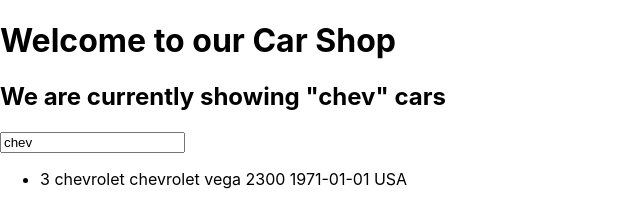
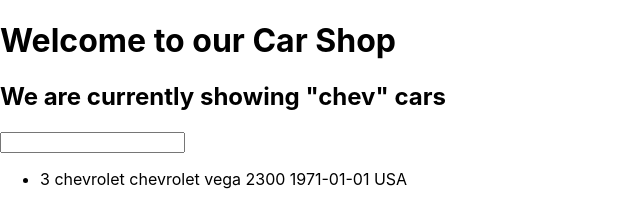
Before and after one commit to Nayar/reactshop, a React (Create React App) app: page / in a window 1280 px wide. Shown: the top 222 px of the page, without its empty margins (0-640 px from the left). Built offline with nearby package versions, Linux system fonts and the light colour scheme.

Commit message:
add onchange to input

```diff
--- a/src/CarShop.js
+++ b/src/CarShop.js
@@ -46,11 +46,17 @@
         }
     }
 
+    updatefilter = (event) => {
+        this.setState({
+            filter: "peugeot"
+        })
+    }
+
     render() {
         return <>
             <h1>Welcome to our Car Shop</h1>
             <h2>We are currently showing "{this.state.filter}" cars</h2>
-            <input type="text" value={this.state.filter}></input>
+            <input type="text" onChange={this.updatefilter}></input>
             <ul>
                 { listCars
                 .filter(car => car.brand.includes(this.state.filter))
```
